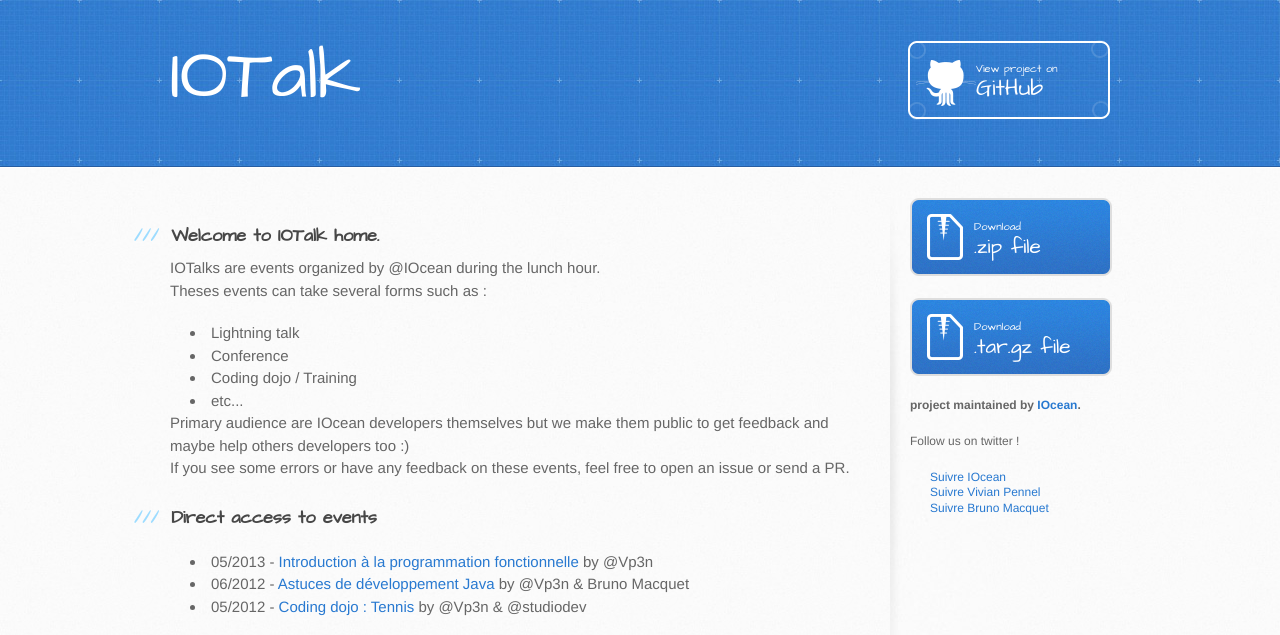
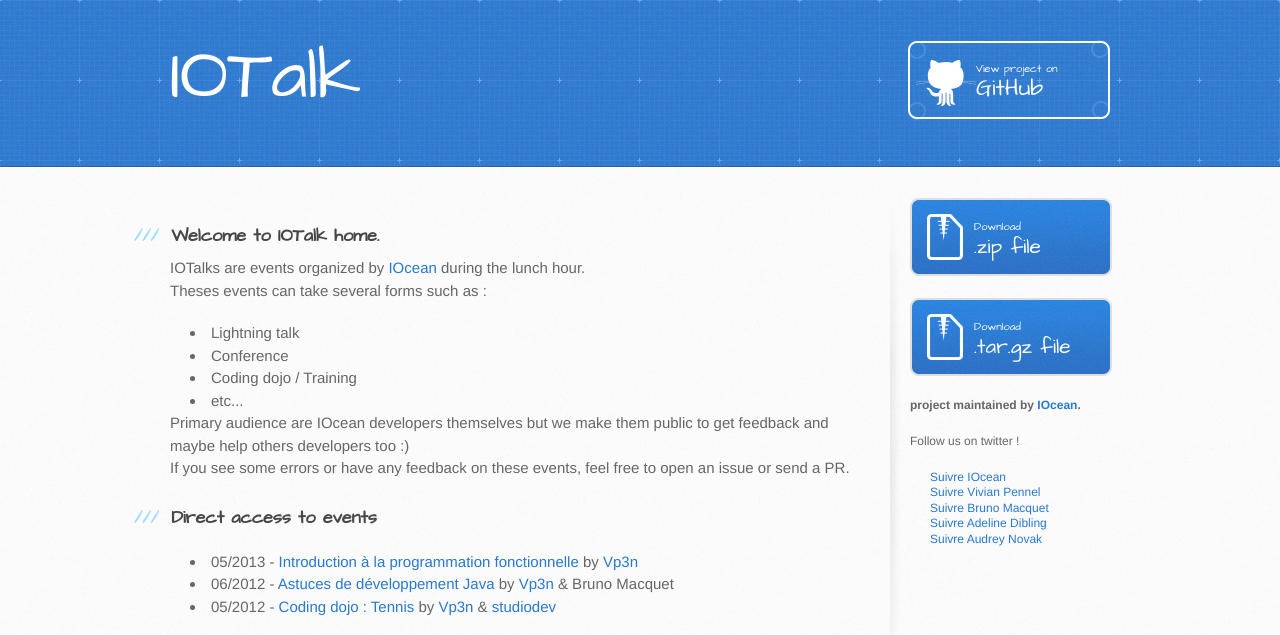
Before and after one commit to IOcean/IOTalk, a plain HTML site: page index.html in a window 1280 px wide. Shown: the top 635 px of the page. Drawn offline with Linux system fonts and the light colour scheme.

Commit message:
Fix mentions

```diff
--- a/index.html
+++ b/index.html
@@ -31,7 +31,7 @@
                 <a name="welcome-to-github-pages" class="anchor" href="#welcome-to-github-pages"><span
                         class="octicon octicon-link"></span></a>Welcome to IOTalk home.</h3>
 
-            <p>IOTalks are events organized by @IOcean during the lunch hour. <br>
+            <p>IOTalks are events organized by <a href="https://github.com/IOcean">IOcean</a> during the lunch hour. <br>
 
                 Theses events can take several forms such as : </p>
 
@@ -54,13 +54,13 @@
                 <p>
                 <ul>
                     <li>05/2013 - <a href="programmation-fonctionnelle/index.html">Introduction à la programmation
-                        fonctionnelle</a> by @Vp3n
+                        fonctionnelle</a> by <a href="https://github.com/Vp3n">Vp3n</a>
                     </li>
                     <li>06/2012 - <a href="astuces-java/CT_Evenement_Astuces_Java.pdf">Astuces de
-                        développement Java</a> by @Vp3n & Bruno Macquet
+                        développement Java</a> by <a href="https://github.com/Vp3n">Vp3n</a> & Bruno Macquet
                     </li>
                     <li>05/2012 - <a href="coding-dojo-tennis/CT_Evenement_TDD_Pair_Programming.pdf">Coding
-                        dojo : Tennis</a> by @Vp3n & @studiodev
+                        dojo : Tennis</a> by <a href="https://github.com/Vp3n">Vp3n</a> & <a href="https://github.com/studiodev">studiodev</a>
                     </li>
                 </ul>
                 </p>
@@ -99,6 +99,8 @@
                 <li><a href="https://twitter.com/IOceanTweet" class="twitter-follow-button" data-show-count="false" data-lang="fr">Suivre IOcean</a></li>
                 <li><a href="https://twitter.com/vp3n" class="twitter-follow-button" data-show-count="false" data-lang="fr">Suivre Vivian Pennel</a></li>
                 <li><a href="https://twitter.com/bmacquet_" class="twitter-follow-button" data-show-count="false" data-lang="fr">Suivre Bruno Macquet</a></li>
+                <li><a href="https://twitter.com/adedib" class="twitter-follow-button" data-show-count="false" data-lang="fr">Suivre Adeline Dibling</a></li>
+                <li><a href="https://twitter.com/udr3y" class="twitter-follow-button" data-show-count="false" data-lang="fr">Suivre Audrey Novak</a></li>
             </ul>
             </p>
             <script>!function(d,s,id){var js,fjs=d.getElementsByTagName(s)[0],p=/^http:/.test(d.location)?'http':'https';if(!d.getElementById(id)){js=d.createElement(s);js.id=id;js.src=p+'://platform.twitter.com/widgets.js';fjs.parentNode.insertBefore(js,fjs);}}(document, 'script', 'twitter-wjs');</script></li>
```
